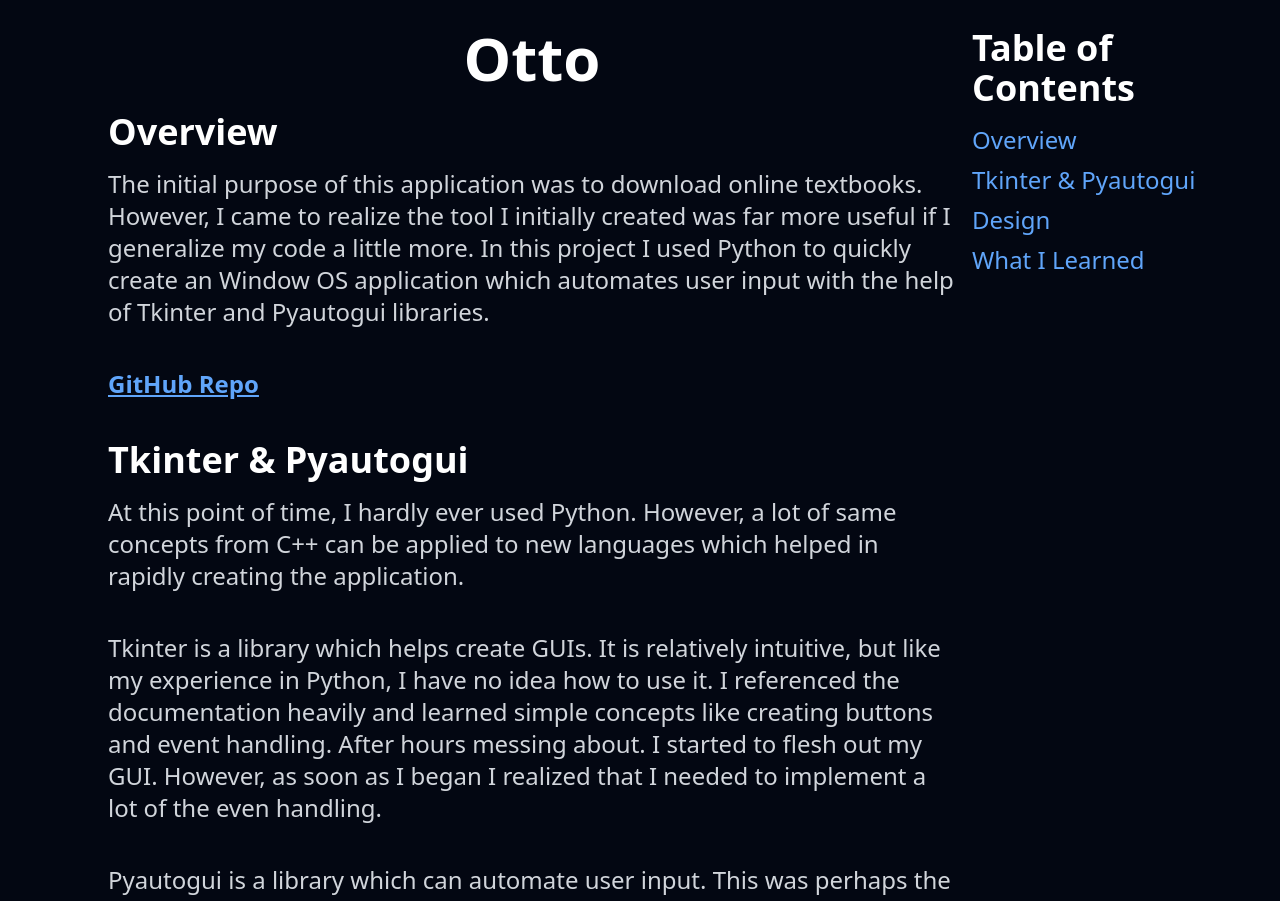
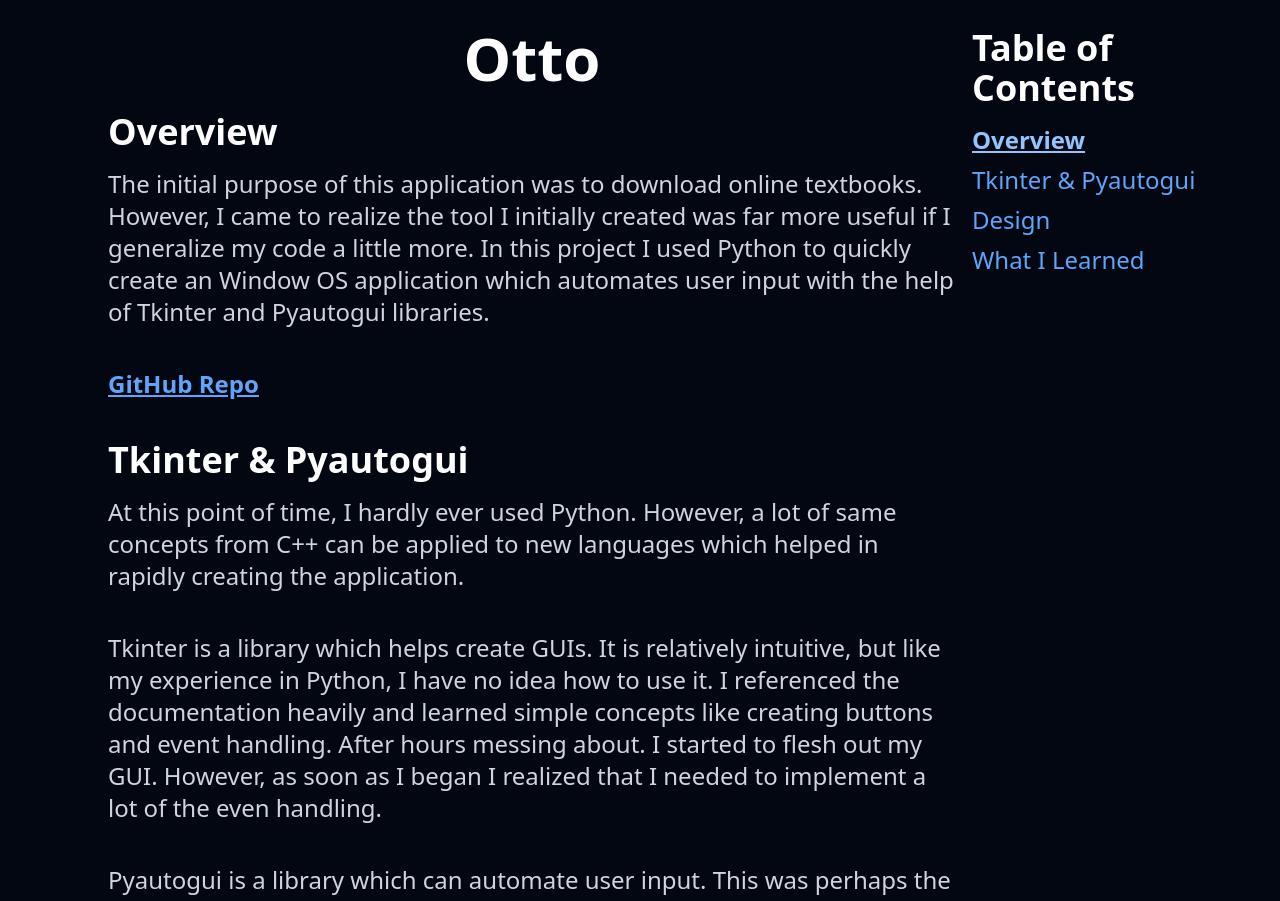
Before and after one commit to Steve-Morales/steve-morales, a React (Create React App) app: page /projects/otto in a window 1280 px wide. Shown: the part 820-1721 px from the top of the page. Built offline with nearby package versions, Linux system fonts and the light colour scheme.

Commit message:
Updated TableOfContents.jsx

```diff
--- a/src/components/TableOfContents.jsx
+++ b/src/components/TableOfContents.jsx
@@ -1,8 +1,41 @@
-import React from "react";
+import React, { useState, useEffect } from "react";
 
 export default function TableOfContents({ sections }) {
+    const [activeSection, setActiveSection] = useState("");
+
     // default sections if none provided
     sections = sections?sections : [{id: "", title: ""}]
+
+    useEffect(() => {
+        const observer = new IntersectionObserver(
+            (entries) => {
+                entries.forEach((entry) => {
+                    if (entry.isIntersecting) {
+                        setActiveSection(entry.target.id);
+                    }
+                });
+            },
+            {
+                rootMargin: "-20% 0px -70% 0px",
+            }
+        );
+
+        sections.forEach((section) => {
+            const element = document.getElementById(section.id);
+            if (element) {
+                observer.observe(element);
+            }
+        });
+
+        return () => {
+            sections.forEach((section) => {
+                const element = document.getElementById(section.id);
+                if (element) {
+                    observer.unobserve(element);
+                }
+            });
+        };
+    }, [sections]);
 
     return (
         <nav className="flex flex-col sticky top-0">
@@ -14,7 +47,11 @@ export default function TableOfContents({ sections }) {
                     <li key={section.id}>
                         <a
                             href={`#${section.id}`}
-                            className="text-base sm:text-xl md:text-2xl text-blue-400 hover:text-blue-300 hover:underline transition-colors"
+                            className={`text-base sm:text-xl md:text-2xl transition-colors ${
+                                activeSection === section.id
+                                    ? "text-blue-300 font-bold underline"
+                                    : "text-blue-400 hover:text-blue-300 hover:underline"
+                            }`}
                         >
                             {section.title}
                         </a>
```
